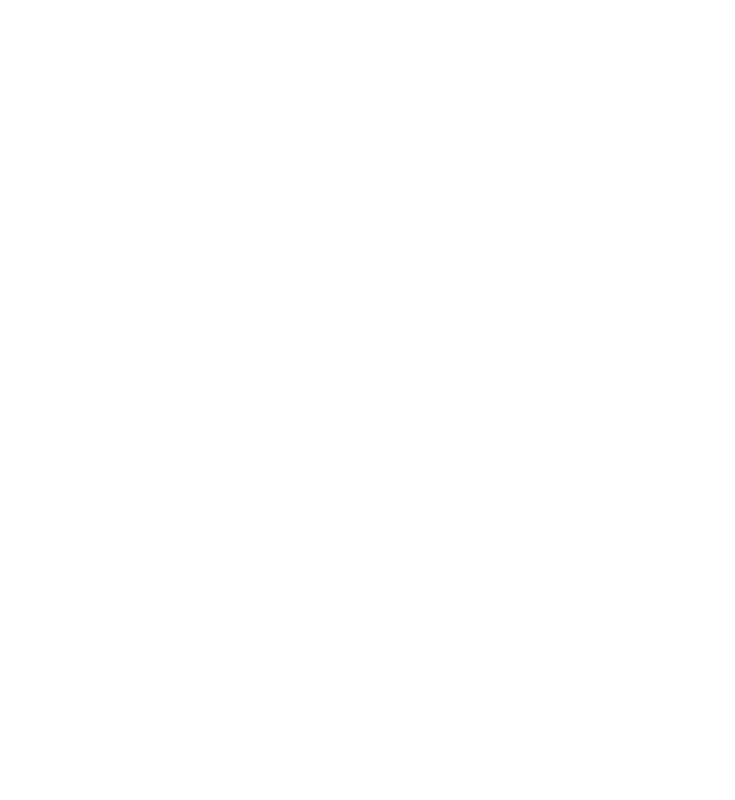
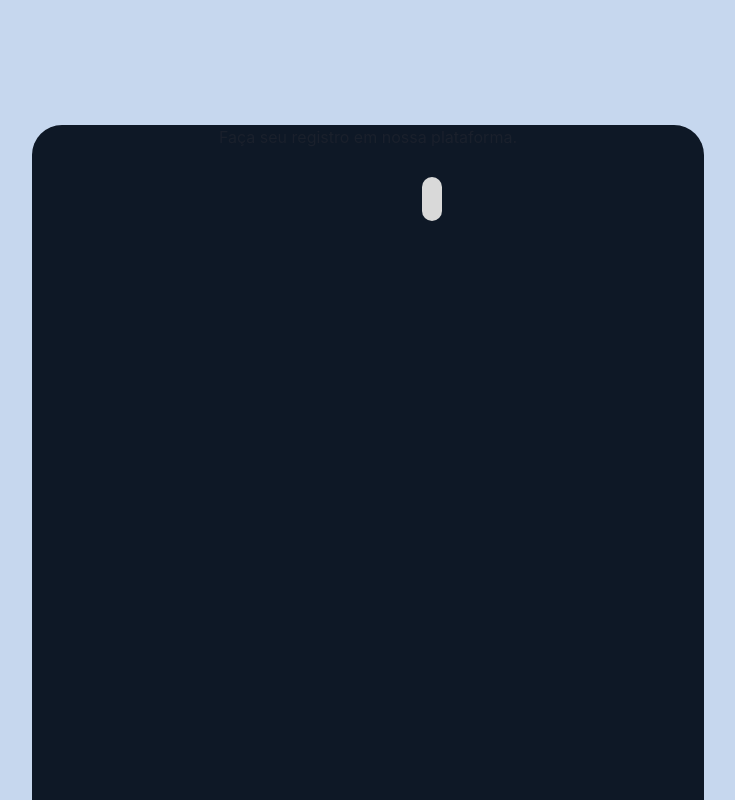
Before and after one commit to ChristianRomao/Organize-tcc, a React (Create React App) app: page /registro in a window 1280 px wide. Before the commit this address had no page. Shown: the top 800 px of the page, without its empty margins (272-1007 px from the left). Built offline with nearby package versions, Linux system fonts and the light colour scheme.

Commit message:
add pagina de registro

```diff
--- a/public/index.html
+++ b/public/index.html
@@ -1,5 +1,5 @@
 <!DOCTYPE html>
-<html lang="en">
+<html lang="pt-br">
   <head>
     <meta charset="utf-8" />
     <link rel="icon" href="%PUBLIC_URL%/favicon.ico" />
@@ -24,7 +24,7 @@
       work correctly both with client-side routing and a non-root public URL.
       Learn how to configure a non-root public URL by running `npm run build`.
     -->
-    <title>React App</title>
+    <title>Organize</title>
   </head>
   <body>
     <noscript>You need to enable JavaScript to run this app.</noscript>
--- a/src/pages/HomePage.css
+++ b/src/pages/HomePage.css
@@ -80,9 +80,22 @@
 }
 
 .item-da-grid {
-    background-color: #f2f2f2;
-    padding: 320px 160px;
-    margin: 10px 80px;
+    background-color: #19293f;
+    padding: 340px 170px;
+    margin: 10px 64px;
     text-align: center;
     border-radius: 18px;
+    box-shadow: 0px 0px 20px;
+    transition: 0.2s;
 }
+.item-da-grid:hover{
+    background-color: #2d486d;
+}
+
+
+.interior {
+    color: white;
+    display: flex;
+    flex-direction: column;
+    margin-top: -260px;
+}
--- a/src/pages/HomePage.jsx
+++ b/src/pages/HomePage.jsx
@@ -2,14 +2,14 @@
 import LogoBranca from '../img/organize-branco.png';
 import { useState } from 'react';
 import { FontAwesomeIcon } from '@fortawesome/react-fontawesome';
-import { faUserAlt } from '@fortawesome/free-solid-svg-icons';
+import { faBookOpen, faChalkboardUser, faGraduationCap, faUserAlt } from '@fortawesome/free-solid-svg-icons';
 
 const HomePage = () => {
 
-    const [menuVisible, setMenuVisible] = useState(false);
+    const [menuVisivel, setMenuVisivel] = useState(false);
 
     const toggleMenu = () => {
-        setMenuVisible(!menuVisible);
+        setMenuVisivel(!menuVisivel);
     };
 
     return (
@@ -21,7 +21,7 @@
                     alt="Logo preta Organize"
                 />
                 <button className="menu-button" onClick={toggleMenu}><FontAwesomeIcon icon={faUserAlt} size='2x'/></button>
-                <nav className={menuVisible ? "menu visible" : "menu"}>
+                <nav className={menuVisivel ? "menu visible" : "menu"}>
                     <ul>
                         <li><a href="/perfil">Perfil</a></li>
                         <li><a href="/perfil">Cadastro</a></li>
@@ -33,13 +33,22 @@
             <body className='body-home'>
                 <div className='grid-principal'>
                     <div className='item-da-grid'>
-                        TESTE
+                        <div className='interior'>
+                            <FontAwesomeIcon icon={faGraduationCap} size='3x'/>
+                            <text>Polos</text>
+                        </div>
                     </div>
                     <div className='item-da-grid'>
-                        TESTE
+                        <div className='interior'>
+                            <FontAwesomeIcon icon={faBookOpen} size='3x'/>
+                            <text>Cursos</text>
+                        </div>
                     </div>
                     <div className='item-da-grid'>
-                        TESTE
+                        <div className='interior'>
+                            <FontAwesomeIcon icon={faChalkboardUser} size='3x'/>
+                            <text>Disciplinas</text>
+                        </div>
                     </div>
                 </div>
             </body>
--- a/src/pages/LoginPage.jsx
+++ b/src/pages/LoginPage.jsx
@@ -1,7 +1,15 @@
 import './LoginPage.css';
 import LogoBranca from '../img/organize-branco.png';
+import { useState } from 'react';
 
 const LoginPage = () => {
+
+    const [senhaVisivel, setSenhaVisivel] = useState(false);
+
+    const mostraSenha = () => {
+        setSenhaVisivel(!senhaVisivel)
+    }
+
     return (
         <div className="body">
             <div className="container-left">
@@ -14,7 +22,9 @@
                 <div className='box-input'>
                     <text style={{color: '#D9D9D9'}}>Informe seu Login</text>
                     <input className='login' type='email' placeholder='Digite seu Email'/>
-                    <input className='login' type='password' placeholder='Digite sua Senha'/>
+                    <div>
+                        <input className='login' type='password' placeholder='Digite sua Senha'/>
+                    </div>
                     <button className='esqueceusenha' type='button'>Esqueceu sua senha?</button>
                 </div>
                 <div className='container-btn'>
--- /dev/null
+++ b/src/pages/RegisterPage.css
@@ -0,0 +1,32 @@
+:root {
+    --cor-fundo: #C6D7EE;
+    --background-tamanho: 180vh;
+}
+
+.main {
+    width: 100%;
+    height: var(--background-tamanho);
+    padding: 80px;
+    background-color: var(--cor-fundo);
+}
+
+.area-registro {
+    background-color: #0E1826;
+    text-align: center;
+    width: 60%;
+    height: 163.6vh;
+    margin-top: 4%;
+    margin-left: 20%;
+    border-radius: 30px 30px 0px 0px;
+    display: flex;
+    flex-direction: column;
+    gap: 18px;
+}
+
+.inputs-registro {
+    background-color: #D9D9D9;
+    padding: 10px;
+    margin: 10px 390px;
+    border-radius: 10px;
+    border-style: none;
+}
--- /dev/null
+++ b/src/pages/RegisterPage.jsx
@@ -0,0 +1,16 @@
+import './RegisterPage.css';
+
+const RegisterPage = () => {
+    return (
+        <div>
+            <body className='main'>
+                <div className='area-registro'>
+                    <text>Faça seu registro em nossa plataforma.</text>
+                    <input className='inputs-registro' type="text" />
+                </div>
+            </body>
+        </div>
+    );
+}
+
+export default RegisterPage;
--- a/src/routes/Router.jsx
+++ b/src/routes/Router.jsx
@@ -1,6 +1,7 @@
 import { BrowserRouter, Route, Routes } from "react-router-dom";
 import LoginPage from "../pages/LoginPage";
 import HomePage from "../pages/HomePage";
+import RegisterPage from "../pages/RegisterPage";
 
 const Router = () => {
     return (
@@ -9,6 +10,10 @@
                 <Route
                     path={"/login"}
                     element={<LoginPage/>}>
+                </Route>
+                <Route
+                    path={"/registro"}
+                    element={<RegisterPage/>}>
                 </Route>
                 <Route
                     path={"/home"}
```
